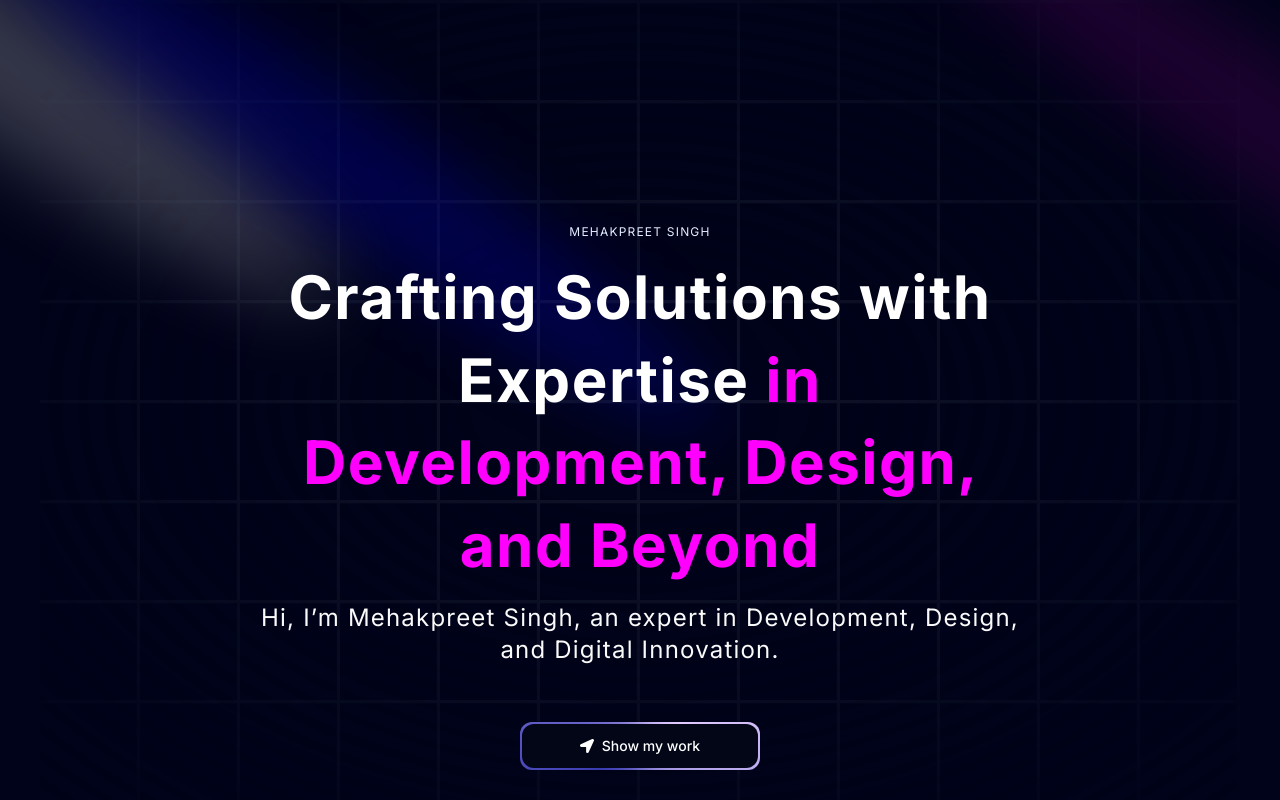
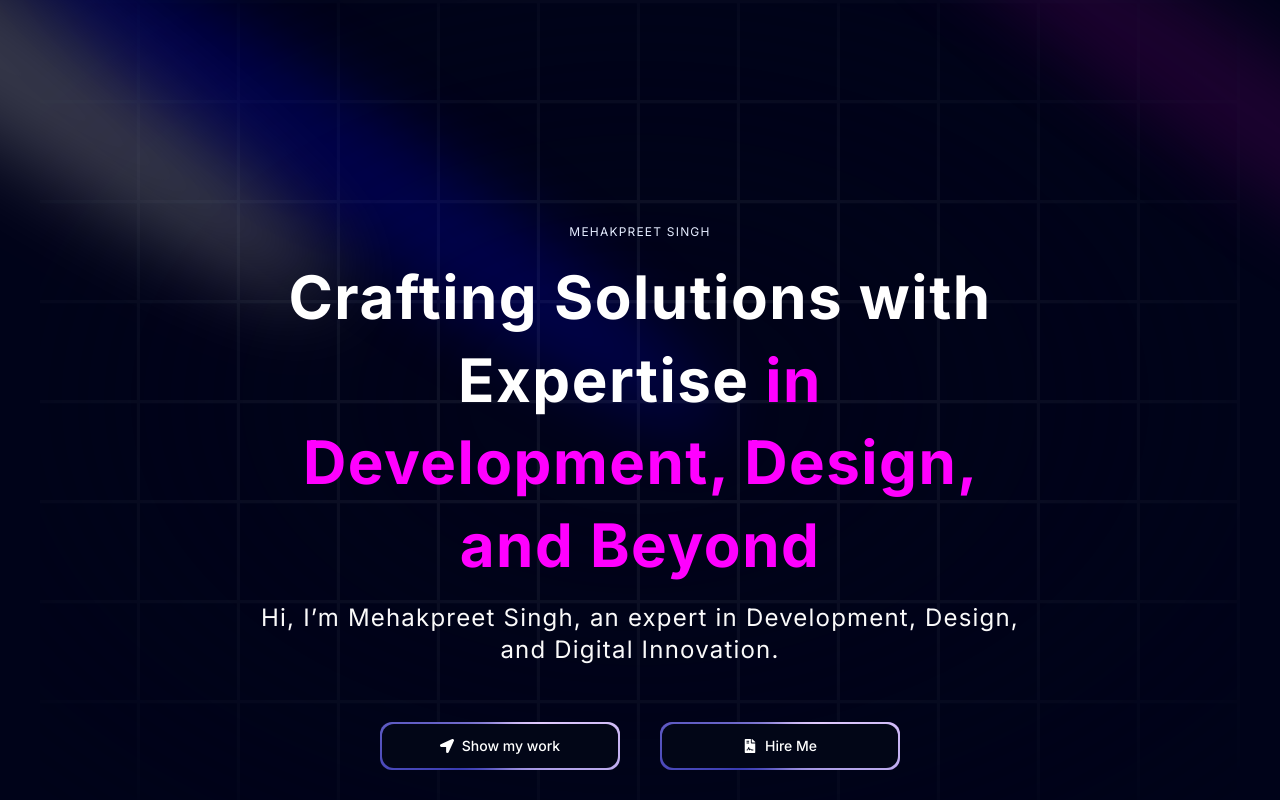
Before and after one commit to Themehakcodes/my-portfolio, a Next.js app in the folder portfolio/: page / in a window 1280 px wide. Shown: the top 800 px of the page. Built offline with nearby package versions, Linux system fonts and the light colour scheme.

Commit message:
new code publish

```diff
--- a/portfolio/components/Hero.tsx
+++ b/portfolio/components/Hero.tsx
@@ -2,7 +2,7 @@ import React from 'react';
 import { Spotlight } from './ui/Sportlight';
 import { TextGenerateEffect } from './ui/text-generate-effect';
 import MagicButton from './ui/MagicButton';
-import { FaLocationArrow } from 'react-icons/fa';
+import { FaFileContract, FaLocationArrow } from 'react-icons/fa';
 
 const Hero = () => {
   return (
@@ -28,7 +28,7 @@ const Hero = () => {
            md:text-lg lg:text-2xl'>
           Hi, I’m Mehakpreet Singh, an expert in Development, Design, and Digital Innovation.
           </p>
-
+<div className='flex gap-10'>
 
           <a href='#about'>
             <MagicButton
@@ -36,7 +36,19 @@ const Hero = () => {
             icon={<FaLocationArrow />}
             position='left'
             />
+
           </a>
+
+          <a href='#about'>
+            <MagicButton
+            title="Hire Me"
+            icon={<FaFileContract />}
+            position='left'
+            otherClasses=' bg-purple-950  border-none'
+            />
+
+          </a>
+          </div>
         </div>
       </div>
     </div>
--- /dev/null
+++ b/portfolio/components/ui/NextjsButton.tsx
@@ -0,0 +1,30 @@
+import React, { ReactNode } from 'react';
+
+type NextjsButtonProps = {
+  title?: string; // Text to be displayed on the button, optional
+  handleClick?: () => void; // Click handler function, optional
+  className?: string; // Additional classes for the button, optional
+  icon?: ReactNode; // Icon to be displayed on the button, optional
+  iconPosition?: 'left' | 'right'; // Position of the icon, optional, either 'left' or 'right'
+};
+
+function NextjsButton({
+  title = 'Next.js Blue', // Default title if none is provided
+  handleClick, // Function to handle button click, if any
+  className = '', // Additional classes passed as props
+  icon, // Optional icon to be displayed
+  iconPosition = 'left', // Default icon position is 'left'
+}: NextjsButtonProps) {
+  return (
+    <button
+      className={`shadow-[0_4px_14px_0_rgb(0,118,255,39%)] hover:shadow-[0_6px_20px_rgba(0,118,255,23%)] hover:bg-[rgba(0,118,255,0.9)] px-8 py-2 bg-[#0070f3] rounded-md text-white font-light transition duration-200 ease-linear ${className}`}
+      onClick={handleClick}
+    >
+      {iconPosition === 'left' && icon}
+      {title}
+      {iconPosition === 'right' && icon}
+    </button>
+  );
+}
+
+export default NextjsButton;
```
